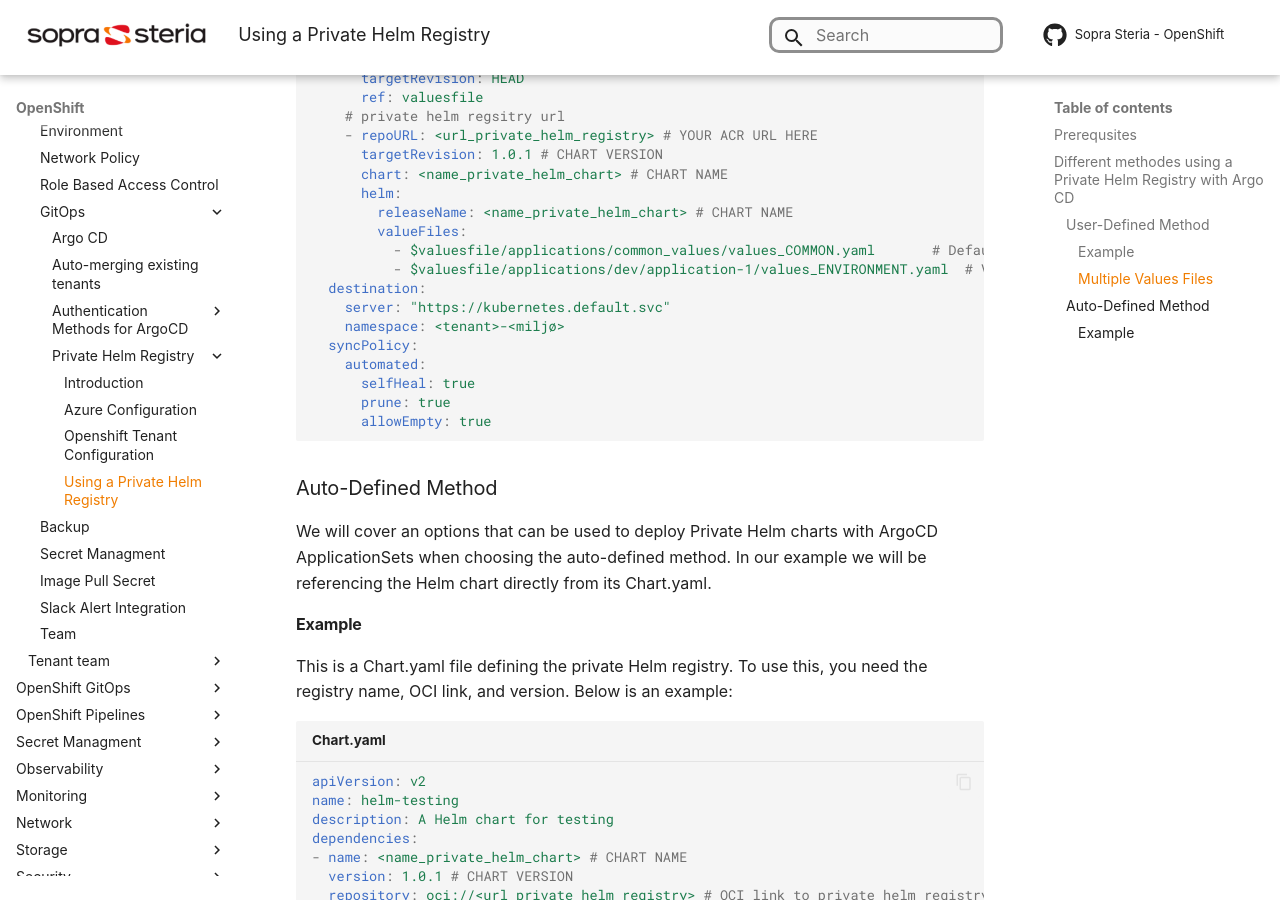
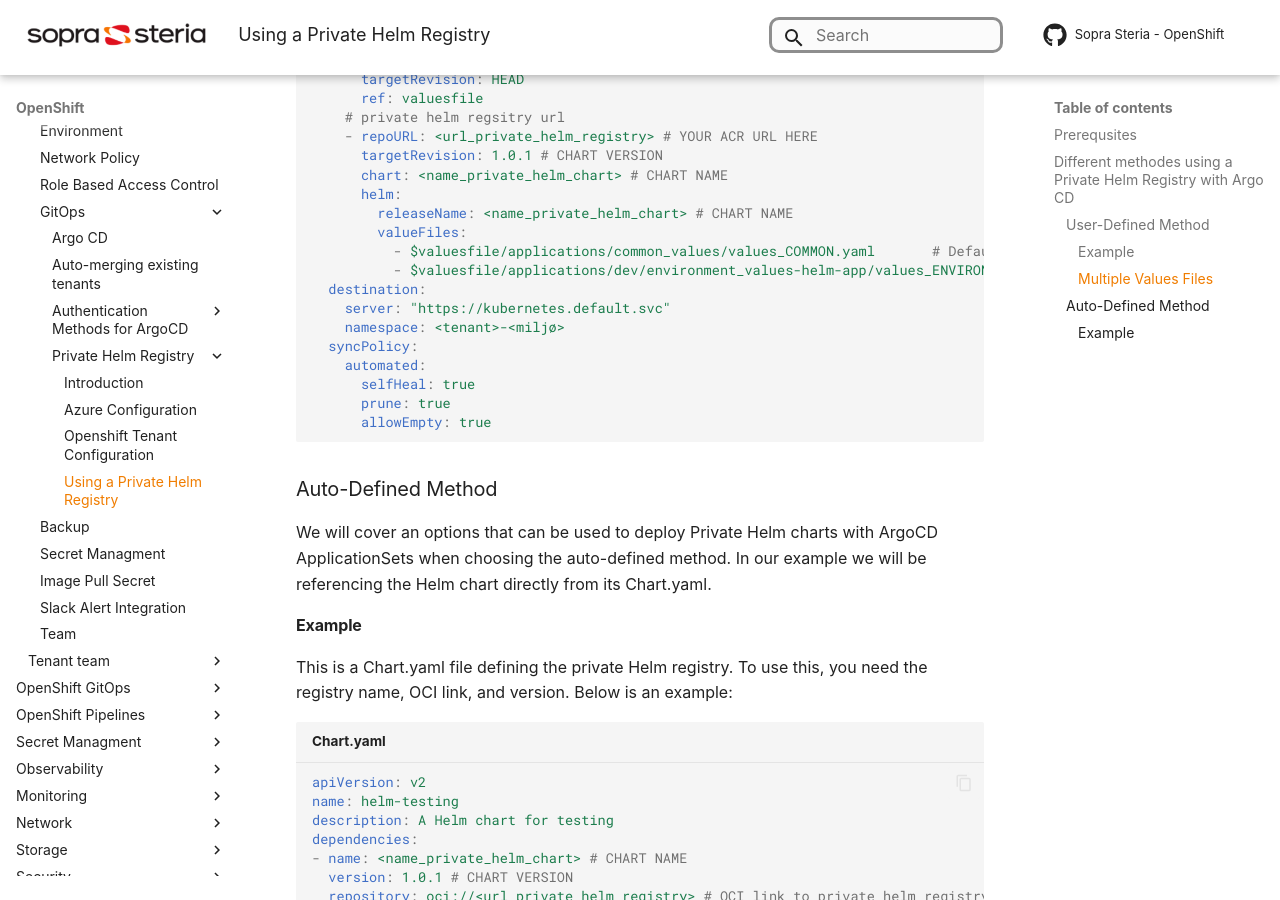
Before and after one commit to Sopra-Steria-Norge-Kubernetes/OpenShift, an MkDocs documentation site: the page built from docs/OpenShift Tenants/Tenant features/GitOps/Private Helm Registry/private-helm-reg-usage.md, in a window 1280 px wide and 900 px high, scrolled down 1821 px. Built offline with MkDocs 1.6.1 and Material for MkDocs 9.7.7, drawn with Linux system fonts in a browser that asks for light colours; some web fonts are replaced; comment, search, counter and statistics services are not loaded.

Commit message:
updated file structure and yaml syntax in using private helm reg

```diff
--- a/docs/OpenShift Tenants/Tenant features/GitOps/Private Helm Registry/private-helm-reg-usage.md
+++ b/docs/OpenShift Tenants/Tenant features/GitOps/Private Helm Registry/private-helm-reg-usage.md
@@ -73,7 +73,7 @@
         releaseName: <name_private_helm_chart> # CHART NAME
         valueFiles:
           - $valuesfile/applications/common_values/values_COMMON.yaml       # Default values for your environments
-          - $valuesfile/applications/dev/application-1/values_ENVIRONMENT.yaml  # Values you want to overwrite
+          - $valuesfile/applications/dev/environment_values-helm-app/values_ENVIRONMENT.yaml  # Values you want to overwrite
   destination:
     server: "https://kubernetes.default.svc"
     namespace: <tenant>-<miljø>
```
Also changed, not shown: docs/img/Private Helm Registry/helm-app-multiple-values.png (deleted), docs/img/Private Helm Registry/multiple-values-helm-app.png.
